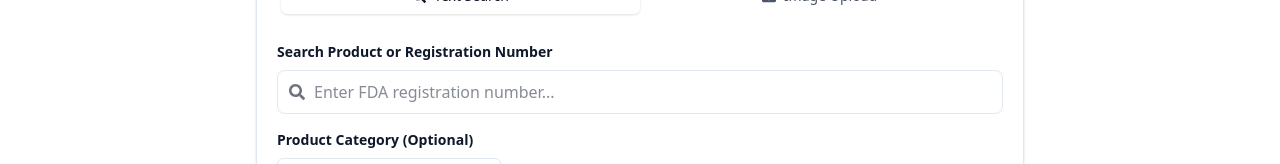
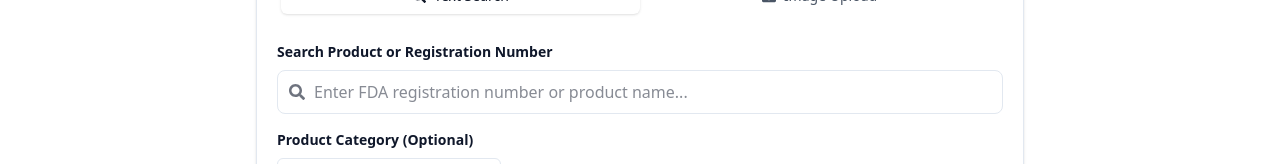
Before and after one commit to Neil-urk12/totoo-ba-web, a React (Vite) app: page / in a window 1280 px wide. Shown: the part 501-665 px from the top of the page. Built offline with nearby package versions, Linux system fonts and the light colour scheme.

Commit message:
fix: update placeholder text in SearchForm input to clarify user input options

```diff
--- a/src/components/SearchForm.tsx
+++ b/src/components/SearchForm.tsx
@@ -162,7 +162,7 @@ export default function SearchForm() {
                             <input
                                 value={query}
                                 onChange={(e) => setQuery(e.target.value)}
-                                placeholder="Enter FDA registration number..."
+                                placeholder="Enter FDA registration number or product name..."
                                 className="w-full h-11 border bg-app text-base rounded-lg pl-9 pr-3 placeholder:text-muted border-app"
                             />
                         </div>
```
